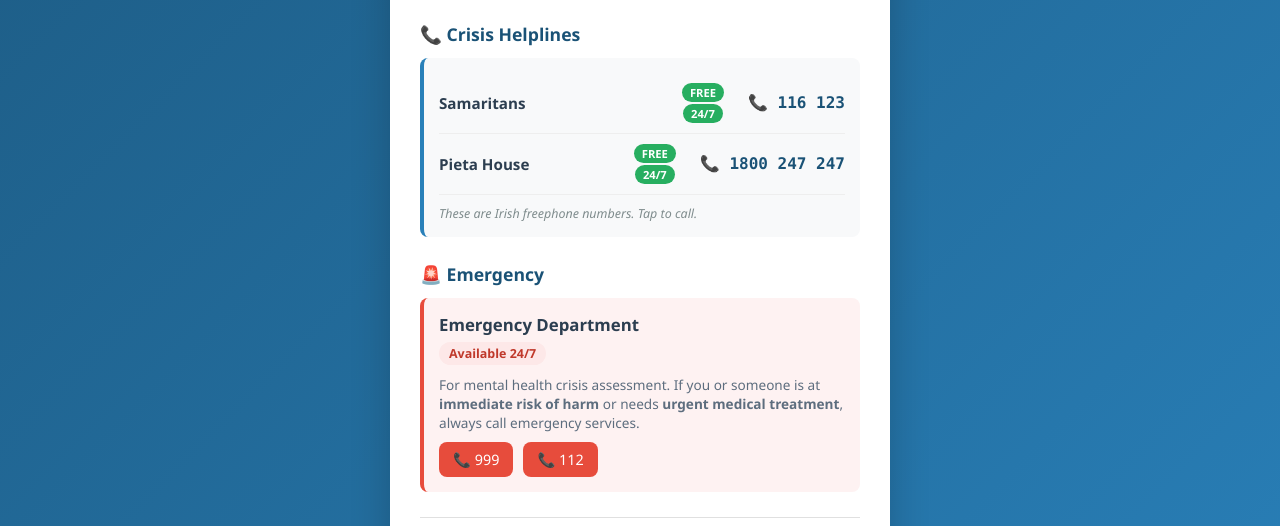
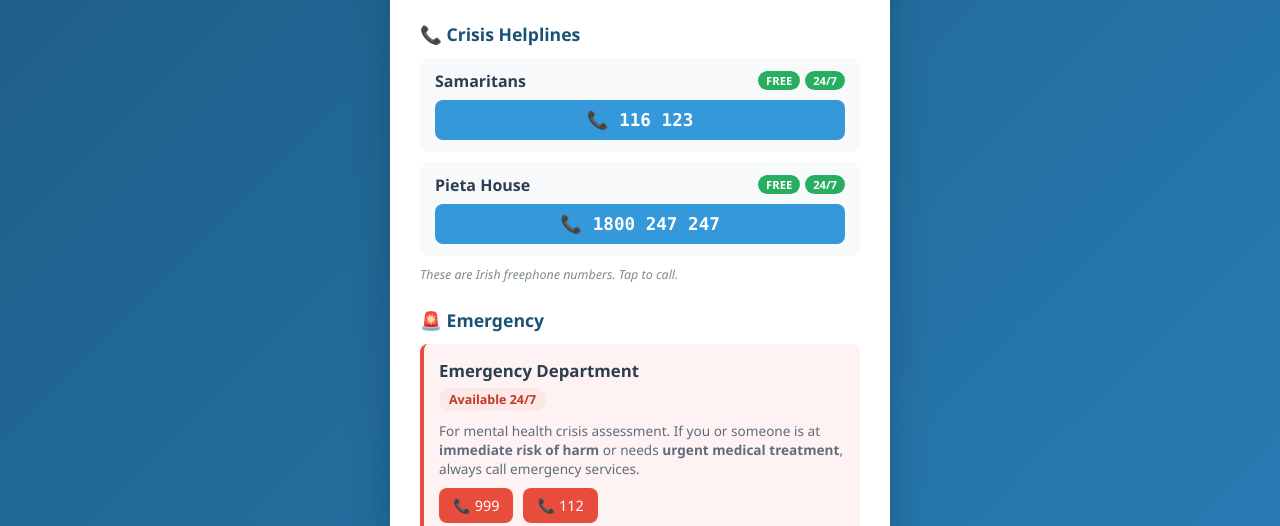
Before and after one commit to VictoriaDigital/contactesQR, a plain HTML site: page index.html in a window 1280 px wide. Shown: the part 852-1378 px from the top of the page. Drawn offline with Linux system fonts and the light colour scheme.

Commit message:
Reformat crisis helplines - remove 3-column grid, use stacked cards

```diff
--- a/index.html
+++ b/index.html
@@ -133,37 +133,40 @@
         }
         .btn-whatsapp:hover { background: #20bd5a; }
 
-        .quick-contact {
-            display: grid;
-            grid-template-columns: 1fr 70px auto;
+        .helpline-item {
+            background: #f8f9fa;
+            border-radius: 10px;
+            padding: 12px 15px;
+            margin: 10px 0;
+        }
+        .helpline-header {
+            display: flex;
+            justify-content: space-between;
             align-items: center;
-            gap: 10px;
-            padding: 10px 0;
-            border-bottom: 1px solid #eee;
+            margin-bottom: 8px;
         }
-        .quick-contact:last-child { border-bottom: none; }
-        .quick-contact .name {
+        .helpline-name {
+            font-weight: 700;
+            color: #2c3e50;
+            font-size: 1rem;
+        }
+        .helpline-badges {
+            display: flex;
+            gap: 5px;
+        }
+        .helpline-call {
+            display: block;
+            background: #3498db;
+            color: white;
+            text-align: center;
+            padding: 10px;
+            border-radius: 8px;
+            text-decoration: none;
+            font-size: 1.1rem;
             font-weight: 600;
-            color: #2c3e50;
-            font-size: 0.95rem;
+            font-family: 'SF Mono', 'Consolas', monospace;
         }
-        .quick-contact .badge-col {
-            display: flex;
-            flex-direction: column;
-            align-items: center;
-            gap: 2px;
-        }
-        .quick-contact .number {
-            font-family: 'SF Mono', 'Consolas', monospace;
-            font-size: 1rem;
-            text-align: right;
-        }
-        .quick-contact a {
-            color: #1a5276;
-            text-decoration: none;
-            font-weight: 600;
-        }
-        .quick-contact a:hover { text-decoration: underline; }
+        .helpline-call:hover { background: #2980b9; }
 
         .free-badge {
             background: #27ae60;
@@ -261,25 +264,29 @@
         <!-- CRISIS LINES -->
         <div class="section-title">📞 Crisis Helplines</div>
 
-        <div class="service-card">
-            <div class="quick-contact">
-                <span class="name">Samaritans</span>
-                <span class="badge-col">
+        <div class="helpline-item">
+            <div class="helpline-header">
+                <span class="helpline-name">Samaritans</span>
+                <div class="helpline-badges">
                     <span class="free-badge">Free</span>
                     <span class="free-badge">24/7</span>
-                </span>
-                <a href="tel:116123" class="number">📞 116 123</a>
+                </div>
             </div>
-            <div class="quick-contact">
-                <span class="name">Pieta House</span>
-                <span class="badge-col">
+            <a href="tel:116123" class="helpline-call">📞 116 123</a>
+        </div>
+
+        <div class="helpline-item">
+            <div class="helpline-header">
+                <span class="helpline-name">Pieta House</span>
+                <div class="helpline-badges">
                     <span class="free-badge">Free</span>
                     <span class="free-badge">24/7</span>
-                </span>
-                <a href="tel:1800247247" class="number">📞 1800 247 247</a>
+                </div>
             </div>
-            <p class="note" style="margin-top: 10px;">These are Irish freephone numbers. Tap to call.</p>
+            <a href="tel:1800247247" class="helpline-call">📞 1800 247 247</a>
         </div>
+
+        <p class="note">These are Irish freephone numbers. Tap to call.</p>
 
         <!-- EMERGENCY -->
         <div class="section-title">🚨 Emergency</div>
```
